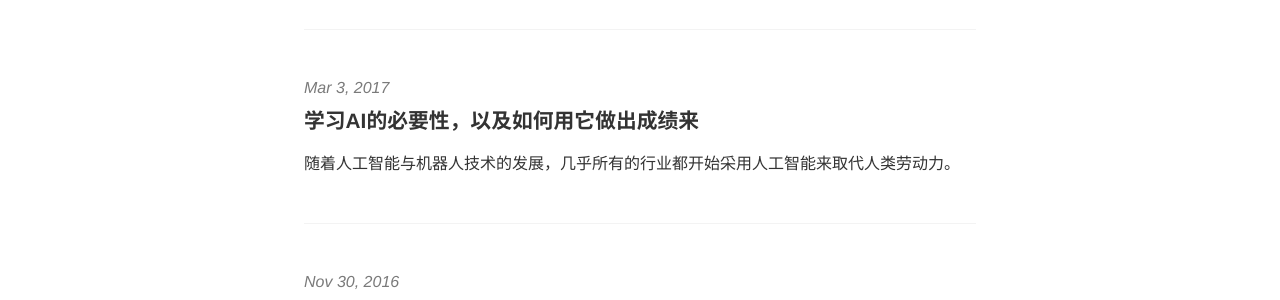
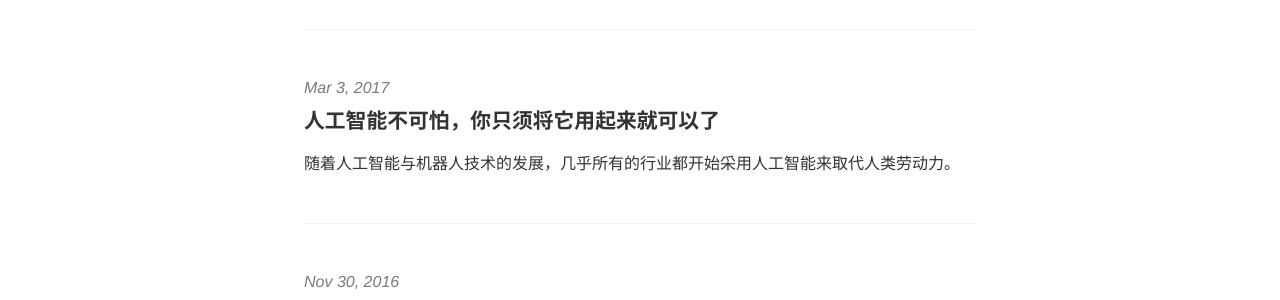
Before and after one commit to ABitCraft/ABitCraft.GitHub.io, a Jekyll site: the page built from index.html, in a window 1280 px wide. Shown: the part 318-618 px from the top of the page. Built offline with Jekyll 4.4.1, drawn with Linux system fonts in a browser that asks for light colours; the list of posts is cut into pages by our own code.

Commit message:
change title

```diff
--- a/_posts/2017-03-03-AI-guide.md
+++ b/_posts/2017-03-03-AI-guide.md
@@ -1,6 +1,6 @@
 ---
 layout: post
-title: 学习AI的必要性，以及如何用它做出成绩来
+title: 人工智能不可怕，你只须将它用起来就可以了
 ---
 
 随着人工智能与机器人技术的发展，几乎所有的行业都开始采用人工智能来取代人类劳动力。
```
